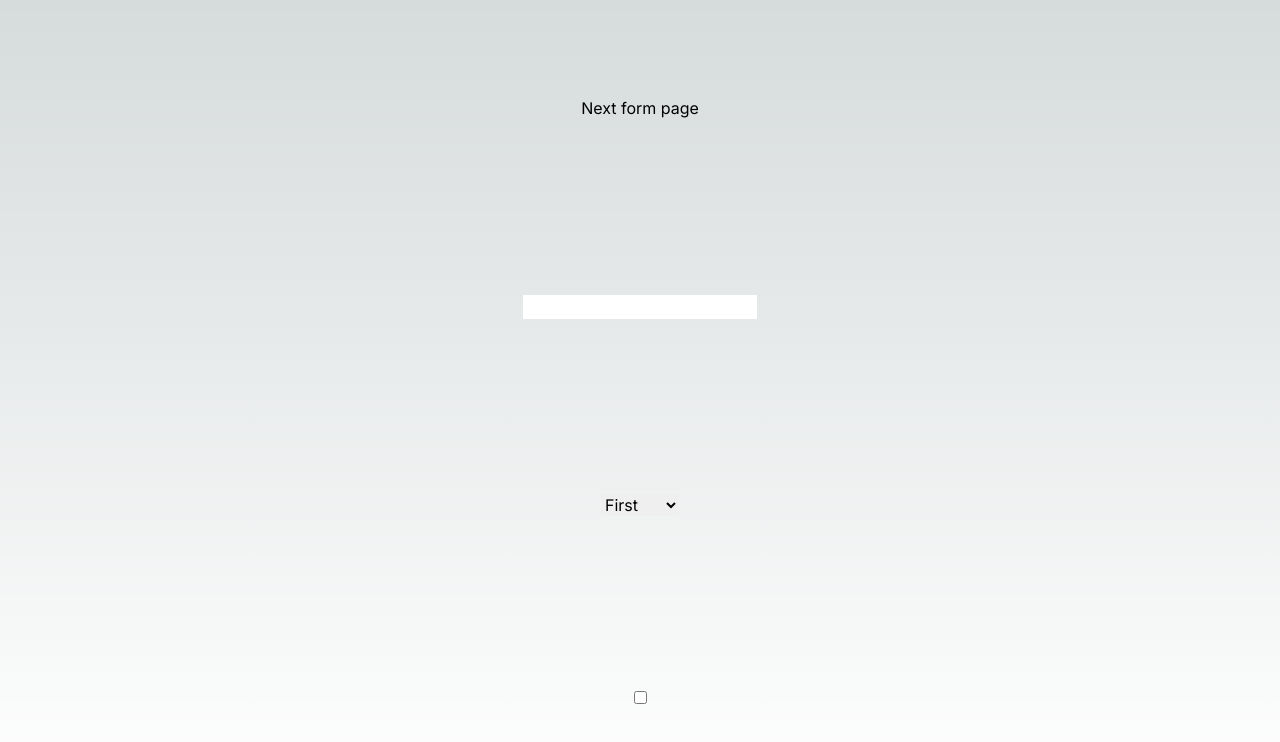
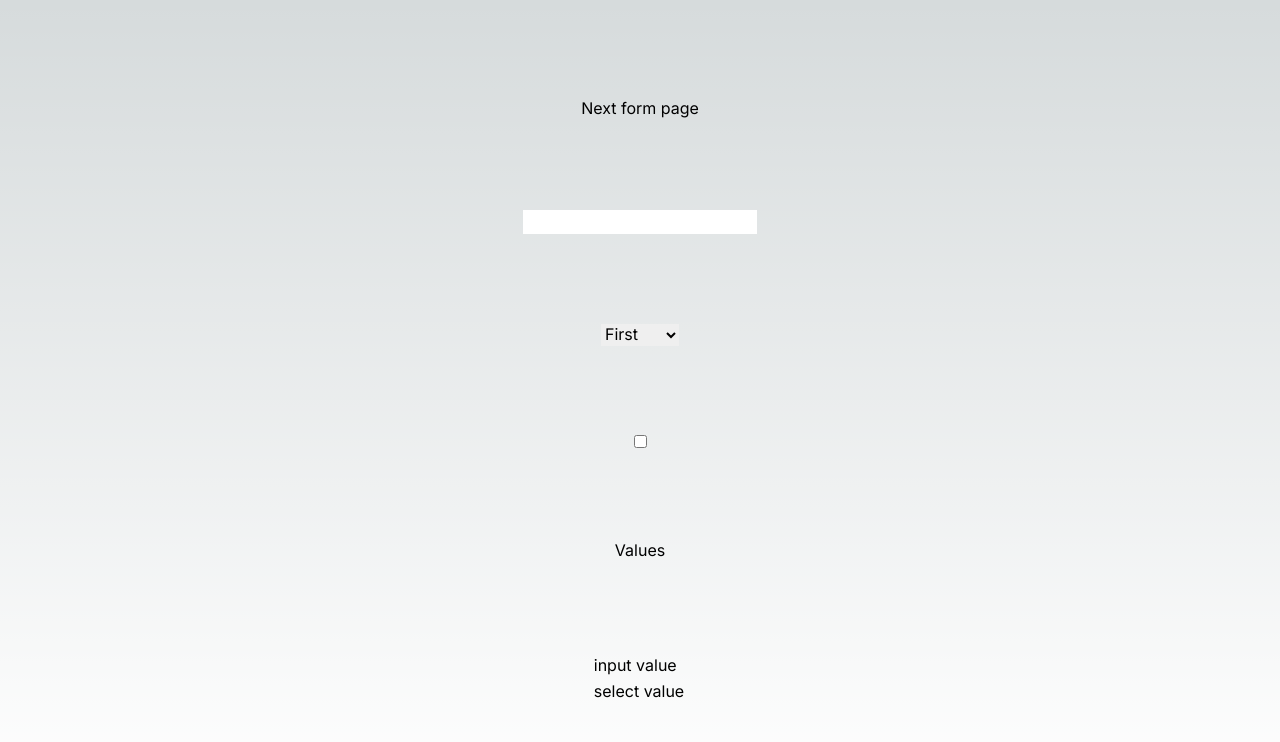
Before and after one commit to Code-for-Hungary/react-custom-form, a Next.js app: page / in a window 1280 px wide. Shown: the top 742 px of the page. Built offline with nearby package versions, Linux system fonts and the light colour scheme.

Commit message:
Show the value of the inputs in a table closes #2

```diff
--- a/app/page.tsx
+++ b/app/page.tsx
@@ -1,18 +1,37 @@
+'use client'
+import {useState} from "react";
 
 export default function Home() {
+  const [inputValue, setInputValue] = useState('')
+  const [selectValue, setSelectValue] = useState('')
+
   return (
     <main className="flex min-h-screen flex-col items-center justify-between p-24">
         <h1>Next form page</h1>
 
-        <input type="text" />
+        <input type="text" onChange={({ target }) => setInputValue(target.value)} />
 
-        <select>
+        <select onChange={({ target }) => setSelectValue(target.value)}>
           <option>First</option>
           <option>Second</option>
           <option>Third</option>
         </select>
 
       <input type="checkbox" />
+
+      <h2>Values</h2>
+      <table>
+        <tbody>
+        <tr>
+          <td>input value</td>
+          <td>{inputValue}</td>
+        </tr>
+        <tr>
+          <td>select value</td>
+          <td>{selectValue}</td>
+        </tr>
+        </tbody>
+      </table>
     </main>
   );
 }
```
